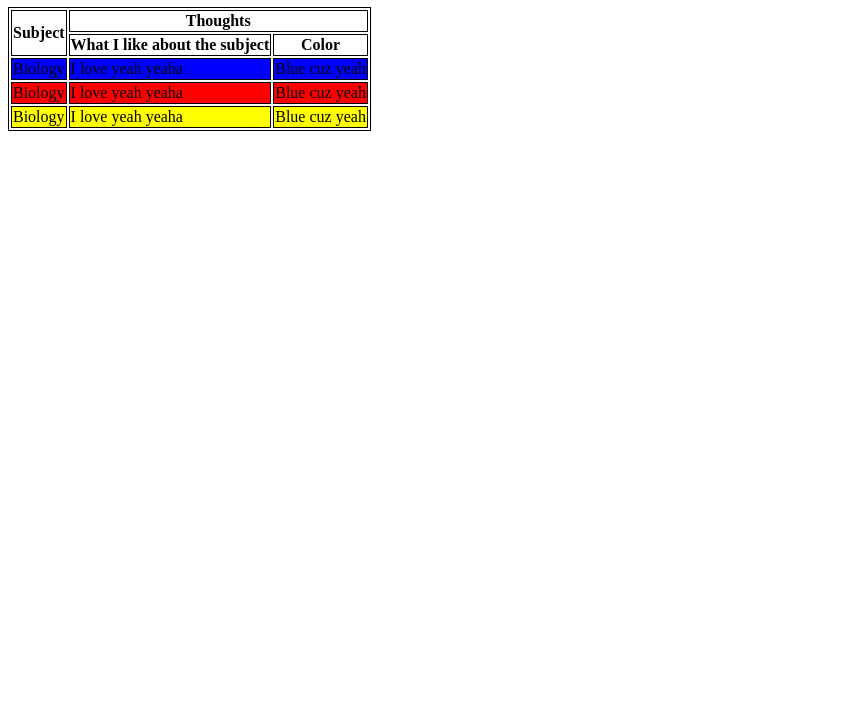
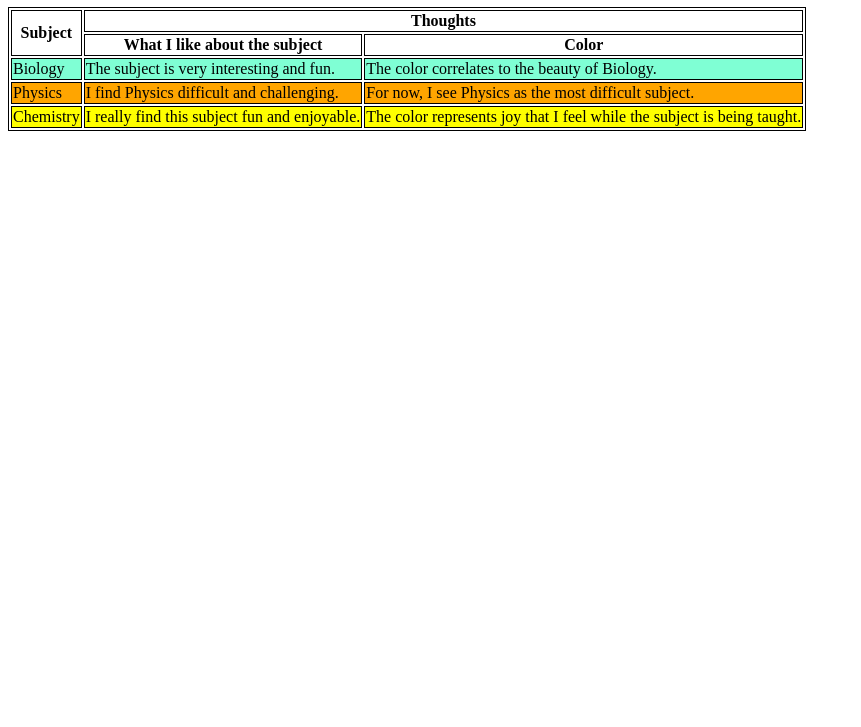
Before and after one commit to LowkeyAdmirerforH/Potassium-Lab3-Lapasaran, a plain HTML site: page subjects.html in a window 1280 px wide. Shown: the part 73-800 px from the top of the page, without its empty margins (0-861 px from the left). Drawn offline with Linux system fonts and the light colour scheme.

Commit message:
Update subjects.html

```diff
--- a/subjects.html
+++ b/subjects.html
@@ -21,19 +21,19 @@
 				<th style="border: 1px solid black;">Color</th>
 			</tr>
 			<tr>
-				<td style="border: 1px solid black; background-color: blue;">Biology</td>
-				<td style="border: 1px solid black; background-color: blue;">I love yeah yeaha</td>
-				<td style="border: 1px solid black; background-color: blue;">Blue cuz yeah</td>
+				<td style="border: 1px solid black; background-color: aquamarine;">Biology</td>
+				<td style="border: 1px solid black; background-color: aquamarine;">The subject is very interesting and fun.</td>
+				<td style="border: 1px solid black; background-color: aquamarine;">The color correlates to the beauty of Biology.</td>
 			</tr>
 			<tr>
-				<td style="border: 1px solid black; background-color: red;">Biology</td>
-				<td style="border: 1px solid black; background-color: red;">I love yeah yeaha</td>
-				<td style="border: 1px solid black; background-color: red;">Blue cuz yeah</td>
+				<td style="border: 1px solid black; background-color: orange;">Physics</td>
+				<td style="border: 1px solid black; background-color: orange;">I find Physics difficult and challenging.</td>
+				<td style="border: 1px solid black; background-color: orange;">For now, I see Physics as the most difficult subject.</td>
 			</tr>
 			<tr>
-				<td style="border: 1px solid black; background-color: yellow;">Biology</td>
-				<td style="border: 1px solid black; background-color: yellow;">I love yeah yeaha</td>
-				<td style="border: 1px solid black; background-color: yellow;">Blue cuz yeah</td>
+				<td style="border: 1px solid black; background-color: yellow;">Chemistry</td>
+				<td style="border: 1px solid black; background-color: yellow;">I really find this subject fun and enjoyable.</td>
+				<td style="border: 1px solid black; background-color: yellow;">The color represents joy that I feel while the subject is being taught.</td>
 			</tr>
 		</table>
 	</body>
```
